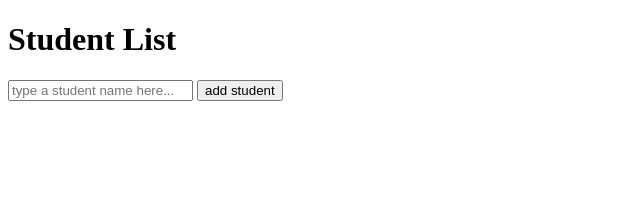
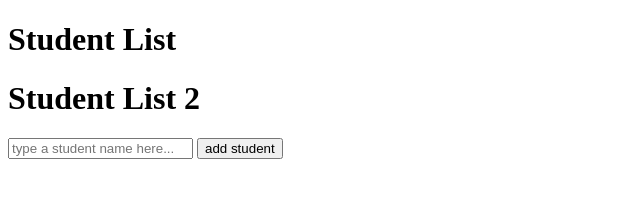
Before and after one commit to EmalineG/Rollbar-Testing, a website: page index.html in a window 1280 px wide. Shown: the whole page, without its empty margins (0-640 px from the left). Drawn offline with nearby package versions, Linux system fonts and the light colour scheme; no server answers.

Commit message:
rollbar fixed 2

```diff
--- a/index.html
+++ b/index.html
@@ -10,6 +10,7 @@
 
 <body>
     <h1>Student List</h1>
+    <h1>Student List 2</h1>
     <form>
         <input type='text' placeholder='type a student name here...' />
         <button>add student</button>
```
